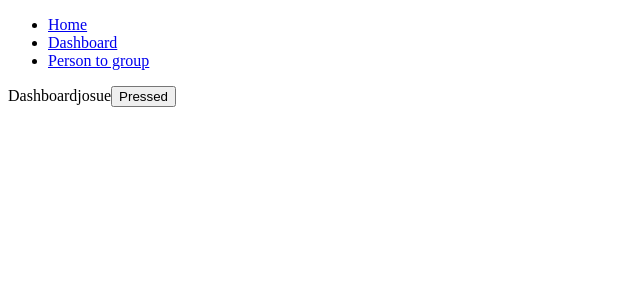
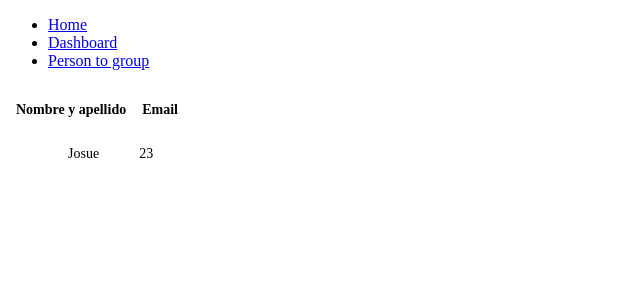
Before and after one commit to jbohorque13/rdrwebproject, a React (Create React App) app: page /dashboard/1 in a window 1280 px wide. Shown: the top 300 px of the page, without its empty margins (0-640 px from the left). Built offline with nearby package versions, Linux system fonts and the light colour scheme.

Commit message:
create table

```diff
--- a/package.json
+++ b/package.json
@@ -14,6 +14,8 @@
     "react-dom": "^18.2.0",
     "react-router-dom": "^6.4.2",
     "react-scripts": "5.0.1",
+    "react-table": "^7.8.0",
+    "styled-components": "^5.3.6",
     "typescript": "^4.8.4",
     "web-vitals": "^2.1.4"
   },
@@ -40,5 +42,9 @@
       "last 1 firefox version",
       "last 1 safari version"
     ]
+  },
+  "devDependencies": {
+    "@types/react-table": "^7.7.12",
+    "@types/styled-components": "^5.1.26"
   }
 }
--- a/src/pages/Dashboard/Dashboard.tsx
+++ b/src/pages/Dashboard/Dashboard.tsx
@@ -1,18 +1,120 @@
+import React from 'react';
+import { Column, useTable } from 'react-table';
 import {useParams} from 'react-router-dom';
-import {useAuthContext} from 'contexts/auth';
+import {
+  StyledWrapper,
+  StyledTable,
+  StyledTableBody,
+  StyledTableHead,
+  StyledTableHeadRow,
+  StyledTableHeadCell,
+  StyledTableBodyRow,
+  StyledTableBodyCell
+} from './style';
 
-function Dashboard() {
-  const {name, toggleName} = useAuthContext()
+interface LeaderShip {
+  fullName: string;
+  email: string;
+  phone: string;
+  coordinator?: string;
+  dayGroup: string;
+  hourStarted: string;
+  multiLeaderShip?: boolean;
+  agePromedium?: string;
+  typeGroup?: string;
+  numberDiscipules?: number | string;
+  receivedNewPersonFromPointConection?: boolean;
+  typeAssistant?: string;
+  placeMeeting?: string;
+  status?: 'guia' | 'ayudante' | 'coordinador';
+  completingListAssistentStatus?: boolean;
+  timeChurch?: number | string;
+  address?: string;
+  locality?: string;
+  reunionCongregation?: string;
+  ministery?: string;
+  ageOwn: string | number;
+}
+
+const Dashboard: React.FC = () => {
   // Hook
   const {accessToken} = useParams();
+  // useMemo
+  const data = React.useMemo<LeaderShip[]>(() => [
+    {
+      fullName: 'Josue',
+      email: '23',
+      phone: '1158676125',
+      coordinator: 'Vicente Loli',
+      ageOwn: '29',
+      dayGroup: 'Viernes',
+      hourStarted: '21:00',
+    }
+  ], []);
+
+  const columns: Column<LeaderShip>[] = React.useMemo(
+    () => [
+      {
+        Header: 'Nombre y apellido',
+        accessor: 'fullName'
+      },
+      {
+        Header: 'Email',
+        accessor: 'email'
+      }
+    ],
+    []
+  );
+
+  console.log(data, accessToken, columns);
+
+  const {
+    getTableProps,
+    getTableBodyProps,
+    headerGroups,
+    rows,
+    prepareRow
+  } = useTable<LeaderShip>({ columns, data });
 
   return (
-    <div>
-      Dashboard
-      {name}
-      <button onClick={toggleName}> Pressed </button>
-    </div>
+    <StyledWrapper>
+      <StyledTable {...getTableProps()}>
+        <StyledTableHead>
+        {headerGroups.map(headerGroup => (
+        <StyledTableHeadRow {...headerGroup.getHeaderGroupProps()}>
+            {headerGroup.headers.map(column => (
+              <StyledTableHeadCell
+                {...column.getHeaderProps()}
+              >
+                {column.render('Header')}
+              </StyledTableHeadCell>
+            ))}
+          </StyledTableHeadRow>
+        ))}
+          </StyledTableHead>
+
+          <StyledTableBody {...getTableBodyProps()}>
+            {rows.map(row => {
+              prepareRow(row);
+              return (
+                <StyledTableBodyRow {...row.getRowProps()}>
+                  {row.cells.map(cell => {
+                    return (
+                      <StyledTableBodyCell
+                        $withOverFlow={true}
+                        {...cell.getCellProps()}
+                      >
+                        {cell.render('Cell')}
+                      </StyledTableBodyCell>
+                    )
+                  })}
+                </StyledTableBodyRow>
+              )
+            })}
+          </StyledTableBody>
+      </StyledTable>
+    </StyledWrapper>
   )
 }
 
-export default Dashboard
+export default React.memo(Dashboard);
--- /dev/null
+++ b/src/pages/Dashboard/style.ts
@@ -0,0 +1,43 @@
+import styled  from 'styled-components';
+
+export const StyledWrapper = styled.div`
+  max-width: 100%;
+  overflow-x: scroll;
+  overflow-y: hidden;
+`;
+
+export const StyledTable = styled.table`
+    width: 100%;
+    border-spacing: 0;
+    font-size: 0.875rem; // 14px
+    line-height: 1rem; // 16px;
+`;
+
+export const StyledTableHead = styled.thead`
+  display: flex;
+  flex-direction: row;
+`;
+
+export const StyledTableHeadRow = styled.tr`
+  height: 48px;
+`;
+
+export const StyledTableHeadCell = styled.th`
+  padding: 16px 8px;
+`;
+
+export const StyledTableBody = styled.tbody`
+  display: flex;
+  flex-direction: row;
+  height: 100px;
+  color: 'grey';
+`;
+
+export const StyledTableBodyRow = styled.tr`
+  min-height: 10px;
+  height: auto;
+  padding: 0 40px;
+`;
+export const StyledTableBodyCell = styled.td<{ $withOverFlow?: boolean }>`
+  padding: 12px 20px;
+`;
```
Also changed, not shown: src/assets/data/leadership.ts (added, +25 -0 lines), 2 other files (tests, documents, lock files or other folders).
